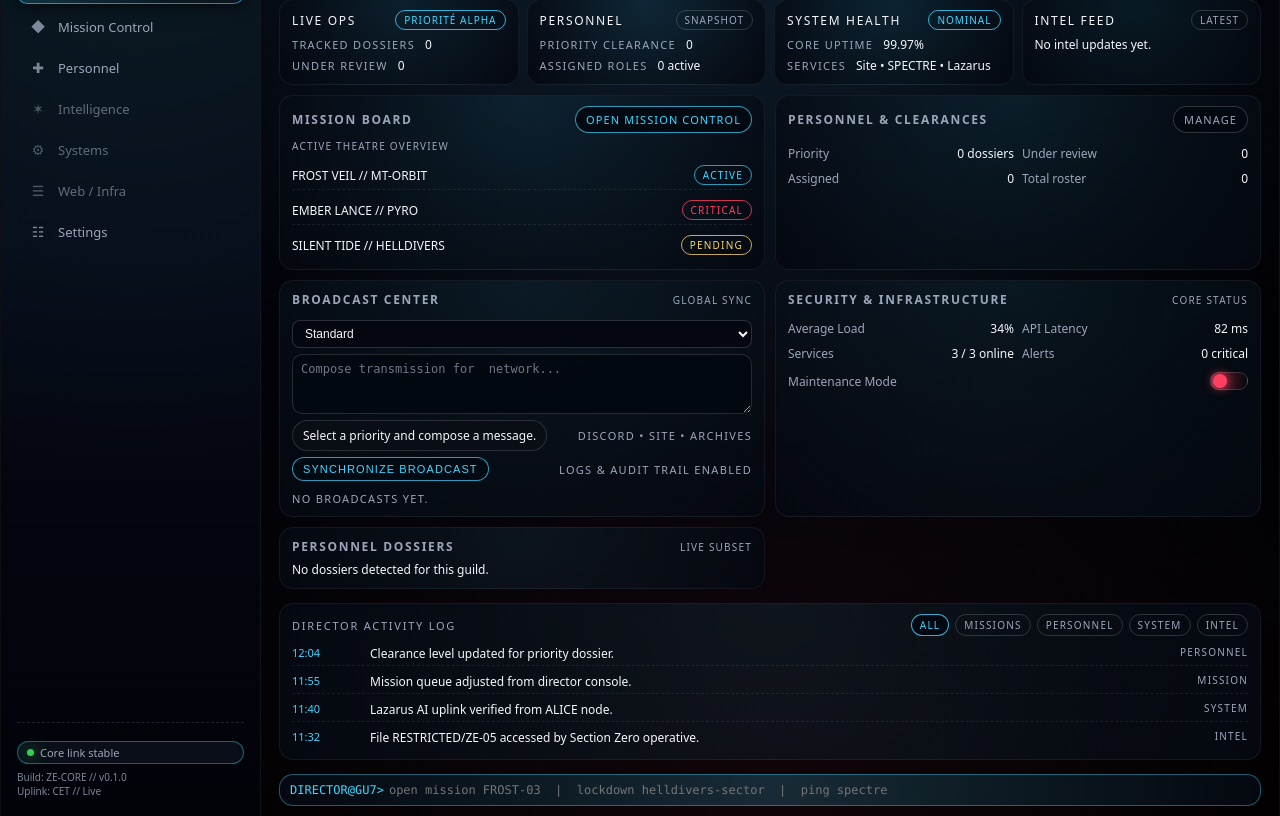
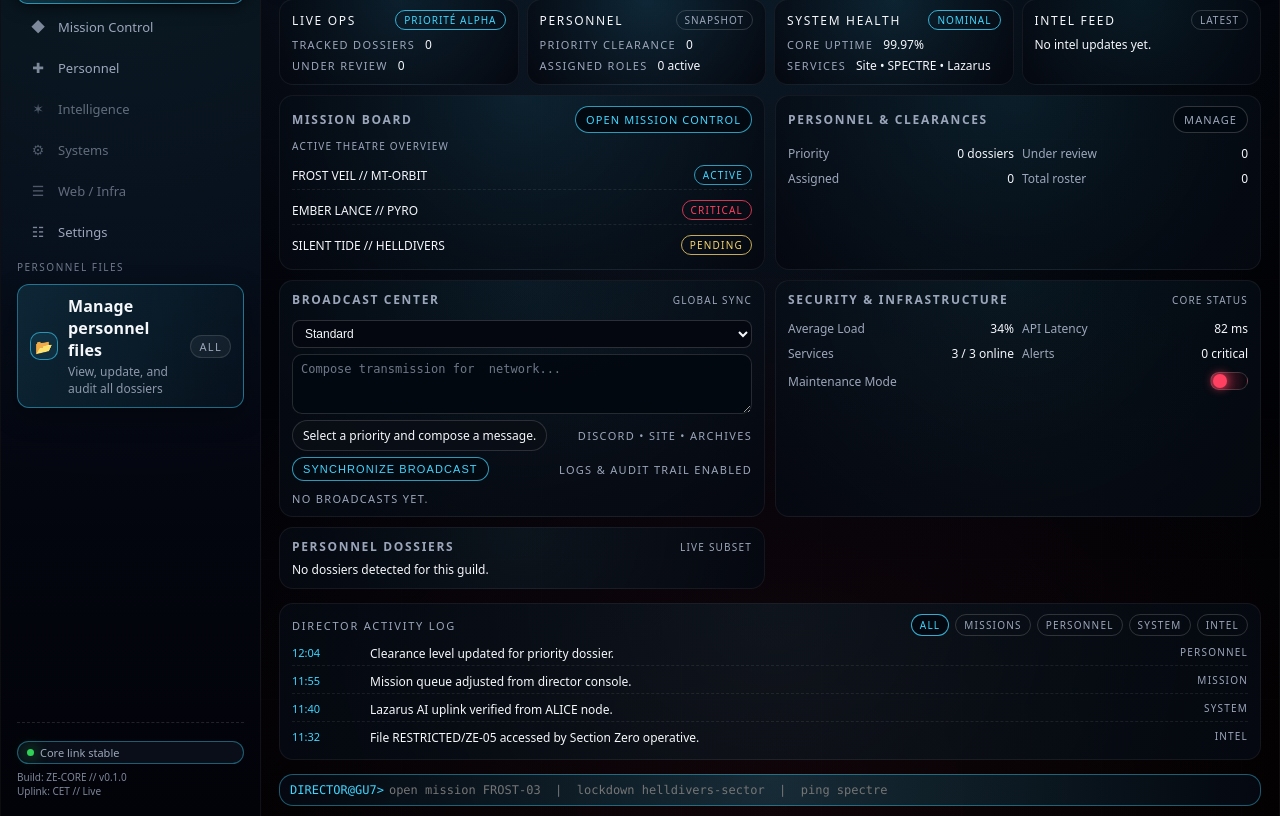
Before and after one commit to DeadlyKurbo/project-spectre, a Python web app: template templates/director.html in a window 1280 px wide. Shown: the part 141-957 px from the top of the page. Run offline with Jinja, Linux system fonts and the light colour scheme; the template is opened without the code that fills it, so the values that code supplies are empty.

Commit message:
Add personnel files access link

```diff
--- a/templates/director.html
+++ b/templates/director.html
@@ -175,6 +175,74 @@
       background: rgba(255, 255, 255, 0.02);
       border-color: rgba(255, 255, 255, 0.06);
       color: var(--text-primary);
+    }
+
+    .nav-link {
+      display: flex;
+      align-items: center;
+      gap: 10px;
+      margin-top: 10px;
+      padding: 10px 12px;
+      border-radius: 12px;
+      border: 1px solid rgba(63, 214, 255, 0.45);
+      background: linear-gradient(90deg, rgba(63, 214, 255, 0.12), rgba(63, 214, 255, 0.04));
+      color: var(--text-primary);
+      text-decoration: none;
+      position: relative;
+      overflow: hidden;
+      box-shadow: 0 8px 24px rgba(0, 0, 0, 0.35);
+    }
+
+    .nav-link:hover {
+      border-color: rgba(63, 214, 255, 0.75);
+      background: linear-gradient(90deg, rgba(63, 214, 255, 0.16), rgba(63, 214, 255, 0.06));
+    }
+
+    .nav-link:focus-visible {
+      outline: 2px solid rgba(63, 214, 255, 0.9);
+      outline-offset: 2px;
+    }
+
+    .nav-link .nav-icon {
+      width: 28px;
+      height: 28px;
+      border-radius: 10px;
+      border: 1px solid rgba(63, 214, 255, 0.6);
+      display: grid;
+      place-items: center;
+      background: rgba(63, 214, 255, 0.08);
+      font-size: 14px;
+      color: var(--accent);
+    }
+
+    .nav-link-copy {
+      display: flex;
+      flex-direction: column;
+      gap: 2px;
+      flex: 1;
+      min-width: 0;
+    }
+
+    .nav-link-title {
+      font-weight: 600;
+      letter-spacing: 0.01em;
+    }
+
+    .nav-link-sub {
+      font-size: 12px;
+      color: var(--text-secondary);
+      opacity: 0.9;
+    }
+
+    .nav-pill {
+      font-size: 11px;
+      padding: 3px 8px;
+      border-radius: var(--radius-pill);
+      border: 1px solid rgba(255, 255, 255, 0.12);
+      background: rgba(255, 255, 255, 0.05);
+      color: var(--text-secondary);
+      text-transform: uppercase;
+      letter-spacing: 0.12em;
     }
 
     .sidebar-footer {
@@ -1083,6 +1151,18 @@
       </ul>
     </div>
 
+    <div class="nav-section">
+      <div class="nav-section-label">Personnel Files</div>
+      <a class="nav-link" href="/dossiers/personnel">
+        <span class="nav-icon" aria-hidden="true">📂</span>
+        <div class="nav-link-copy">
+          <div class="nav-link-title">Manage personnel files</div>
+          <div class="nav-link-sub">View, update, and audit all dossiers</div>
+        </div>
+        <span class="nav-pill">All</span>
+      </a>
+    </div>
+
     <div class="sidebar-footer">
       <div class="status-pill">
         <div class="status-dot"></div>
@@ -1439,7 +1519,7 @@
     const clockEl = document.getElementById('clock');
     const greeting = document.getElementById('greeting-text');
     const consoleToast = document.getElementById('console-toast');
-    const navItems = Array.from(document.querySelectorAll('.nav-item'));
+    const navItems = Array.from(document.querySelectorAll('.nav-item[data-target]'));
     const broadcastTemplate = document.getElementById('broadcast-template');
     const broadcastMessage = document.getElementById('broadcast-message');
     const broadcastButton = document.getElementById('broadcast-submit');
```
